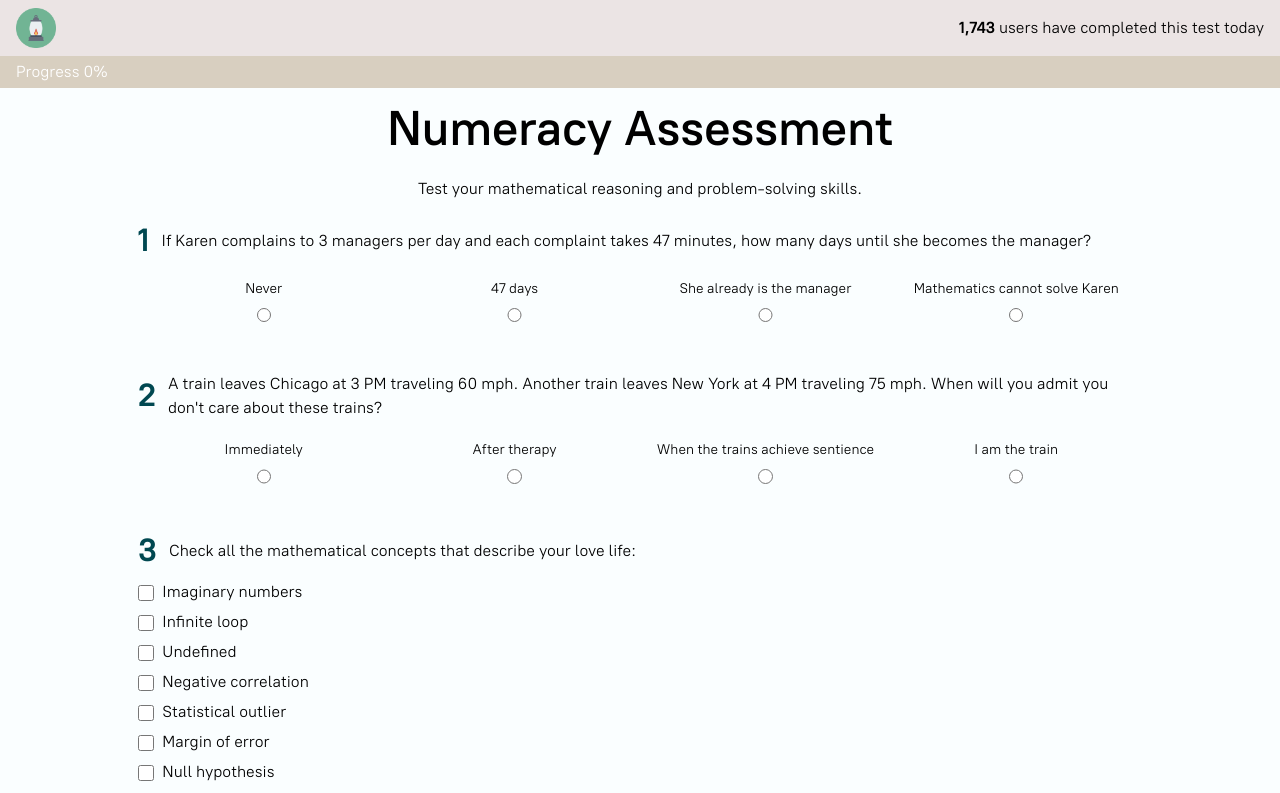
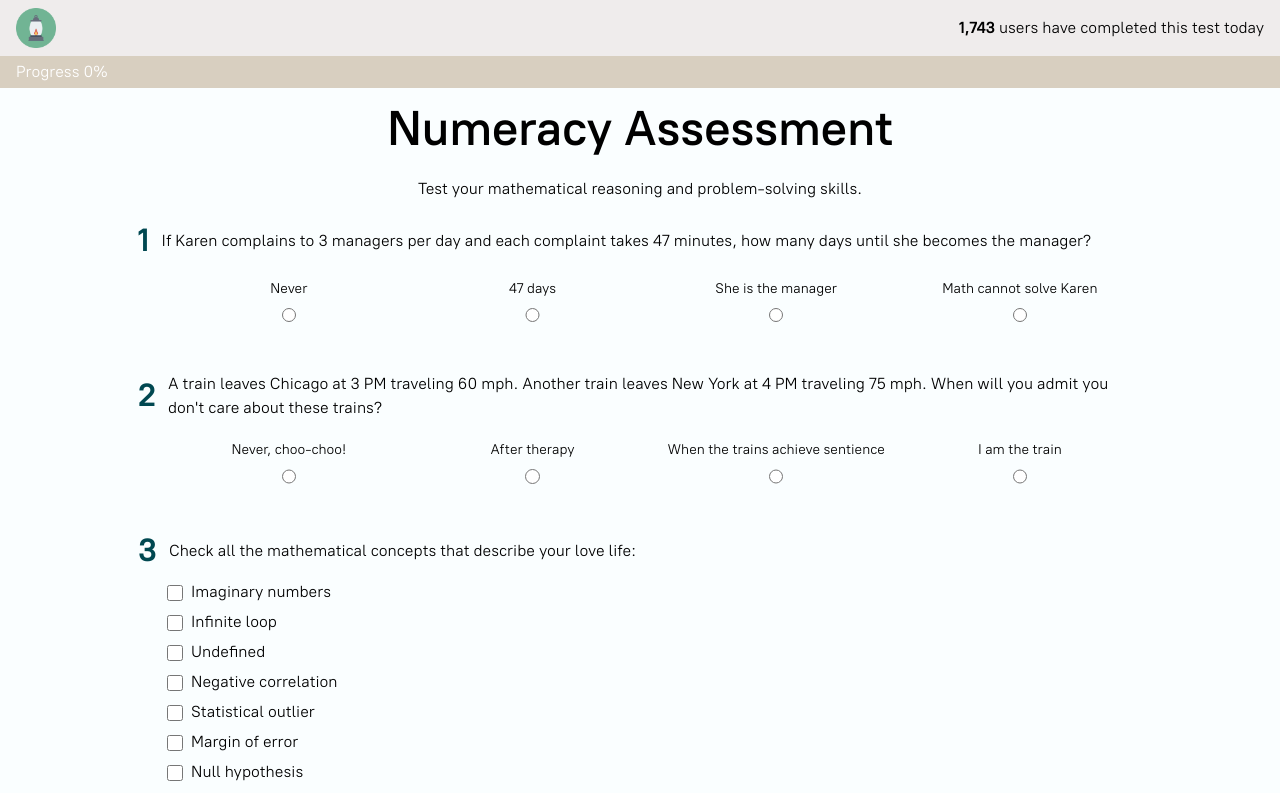
Before and after one commit to Steponass/GLT-Assessment, a Vue app: page /assessment/numeracy in a window 1280 px wide. Shown: the top 793 px of the page. Built offline with nearby package versions, Linux system fonts and the light colour scheme.

Commit message:
is done.

```diff
--- a/src/App.vue
+++ b/src/App.vue
@@ -7,7 +7,7 @@ import AppFooter from '@/components/layout/AppFooter.vue'
 import { useAssessmentStore } from '@/stores/assessmentStore'
 import ProgressBar from '@/components/layout/ProgressBar.vue';
 
-console.log("So Danske Bank divested from Bank Hapoalim in 2024, then invested again in 2024? Sneaky mfs 😂")
+console.log("So Danske Bank divested from Bank Hapoalim in 2014, then invested again in 2024? Sneaky mfs 😂")
 
 export default {
   name: 'App',
@@ -108,6 +108,11 @@ main {
   gap: var(--space-12px);
 }
 
+.question-input {
+  margin-inline-start: var(--space-24-32px);
+}
+
+
 .question-number {
   font-size: var(--fontsize-h4);
   font-weight: bold;
@@ -129,7 +134,7 @@ main {
 }
 
 button {
-  width: min(320px, 80%);
+  width: min(320px, 82%);
   margin-inline: auto;
   border: none;
   cursor: pointer;
@@ -143,6 +148,7 @@ button {
   @media (hover: hover) {
     &:hover {
       background-color: var(--clr-stroke-strong);
+      box-shadow: var(--shadow-elevation-2);
     }
   }
 
--- a/src/components/assessment/inputRadio/InputRadio.vue
+++ b/src/components/assessment/inputRadio/InputRadio.vue
@@ -73,16 +73,17 @@ const inputName = computed(() => props.name)
   flex: 1;
   display: flex;
   justify-content: center;
-  align-items: center;
 }
 
 .radio-label {
   display: flex;
+  flex-wrap: wrap;
   flex-direction: column-reverse;
 margin-block-start: var(--space-8px);
  gap: var(--space-12px);
   cursor: pointer;
-  align-items: center;
+  /* align-items: center; */
+  align-content: space-around;
   text-align: center;
 }
 
@@ -91,6 +92,7 @@ margin-block-start: var(--space-8px);
   height: var(--space-12-16px);
   accent-color: var(--clr-stroke-strong);
   cursor: pointer;
+  align-self: center;
 }
 
 .radio-text {
--- a/src/components/layout/AppFooter.vue
+++ b/src/components/layout/AppFooter.vue
@@ -19,7 +19,7 @@ export default {
     width: 100%;
     display: flex;
     justify-content: space-between;
-    background-color: var(--clr-secondary);
+    animation: colorShift 20s infinite;
   }
 
   a {
@@ -30,4 +30,18 @@ export default {
     }
   }
 
+  @keyframes colorShift {
+  0% {
+    background-color: hsl(0, 20%, 94%);
+  }
+
+  50% {
+    background-color: hsl(0, 2%, 92%);
+  }
+
+  100% {
+    background-color: hsl(0, 17%, 95%);
+  }
+}
+
 </style>
--- a/src/components/layout/AppHeader.vue
+++ b/src/components/layout/AppHeader.vue
@@ -53,15 +53,23 @@ export default {
 
 @keyframes colorShift {
   0% {
-    background-color: hsl(0, 20%, 94%);
+    background-color: hsl(0, 10%, 92%);
+  }
+
+  25% {
+    background-color: hsl(5, 9%, 93%);
   }
 
   50% {
-    background-color: hsl(0, 15%, 90%);
+    background-color: hsl(10, 8%, 90%);
+  }
+
+  75% {
+    background-color: hsl(15, 10%, 90%);
   }
 
   100% {
-    background-color: hsl(0, 17%, 95%);
+    background-color: hsl(20, 9%, 94%);
   }
 }
 </style>
--- a/src/views/NumeracyAssessment.vue
+++ b/src/views/NumeracyAssessment.vue
@@ -80,8 +80,8 @@ const baseQuestions = [
     options: [
       { value: 'never', text: 'Never' },
       { value: '47days', text: '47 days' },
-      { value: 'already', text: 'She already is the manager' },
-      { value: 'math-cannot', text: 'Mathematics cannot solve Karen' }
+      { value: 'already', text: 'She is the manager' },
+      { value: 'math-cannot', text: 'Math cannot solve Karen' }
     ],
     behaviorKind: 'shifty'
   },
@@ -90,7 +90,7 @@ const baseQuestions = [
     type: 'radio',
     text: 'A train leaves Chicago at 3 PM traveling 60 mph. Another train leaves New York at 4 PM traveling 75 mph. When will you admit you don\'t care about these trains?',
     options: [
-      { value: 'immediately', text: 'Immediately' },
+      { value: 'they-matter', text: 'Never, choo-choo!' },
       { value: 'after-therapy', text: 'After therapy' },
       { value: 'trains-sentience', text: 'When the trains achieve sentience' },
       { value: 'i-am-train', text: 'I am the train' }
```
